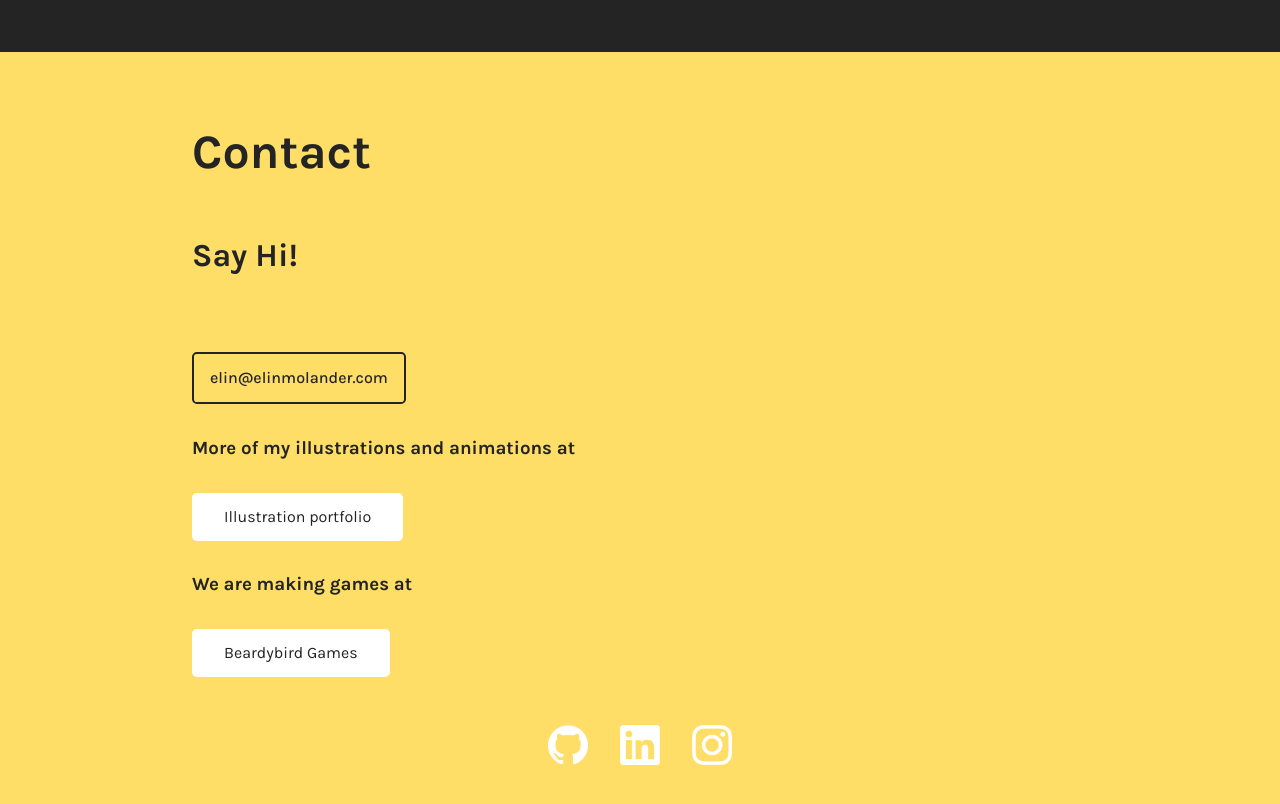
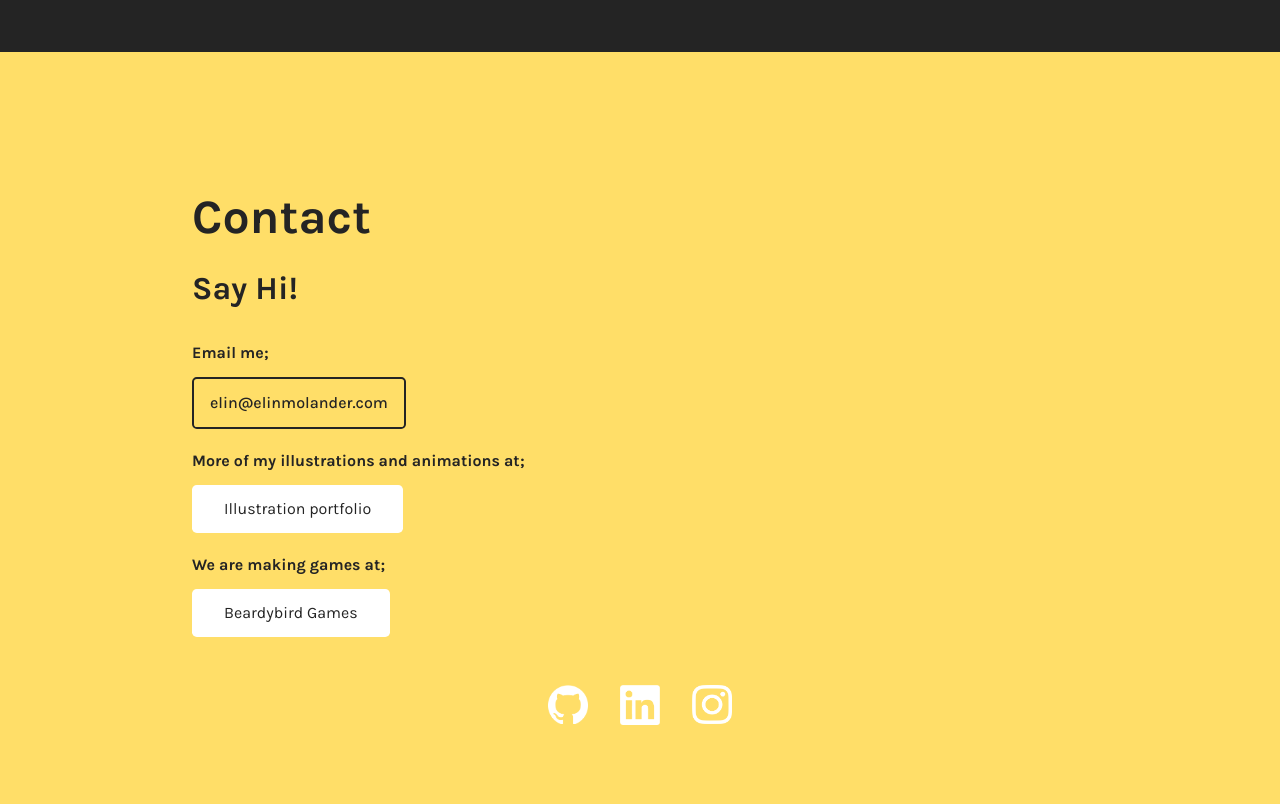
Before and after one commit to ElinMolander/PortfolioSite, a React (Vite) app: page / in a window 1280 px wide. Shown: the part 6320-7124 px from the top of the page. Built offline with nearby package versions, Linux system fonts and the light colour scheme.

Commit message:
updated color-sheme img and spacining in contacts

```diff
--- a/src/components/Contact.jsx
+++ b/src/components/Contact.jsx
@@ -7,12 +7,13 @@ function Contact(props) {
         <section id="contactSection" className="contactSection" ref={contactRef}>
             <div className="contact-segments">
                 <h1>Contact</h1>
+
                 <h3 className="greeting-text"> Say Hi! </h3>
-
-                <a href = "mailto: elin@elinmolander.com" className="outline-button">elin@elinmolander.com</a>
-                <h3>More of my illustrations and animations at</h3>
+                <h2>Email me;</h2>
+                <a href = "mailto: elin@elinmolander.com" className="outline-button dark-outline">elin@elinmolander.com</a>
+                <h2>More of my illustrations and animations at;</h2>
                 <a href="https://elinmolander.com/" className="filled-button">Illustration portfolio</a>
-                <h3>We are making games at</h3>
+                <h2>We are making games at;</h2>
                 <a href="https://www.beardybird.com/" className="filled-button">Beardybird Games</a>
             </div>
 
--- a/src/components/contact.scss
+++ b/src/components/contact.scss
@@ -6,15 +6,19 @@
 }
 
 .greeting-text {
-    margin: 2em 0;
+    margin: 1em 0;
     font-size: 2em;
 }
 
 .contactSection h1 {
     font-size: 3em;
-    margin: 0.5em 0 0 0;
+    margin: 1em 0 0 0;
 }
 
+.contactSection h2 {
+    font-size: 1em;
+    margin: .5em 0 0 0;
+}
 
 .contact-segments {
     display: flex;
--- a/src/css/index.scss
+++ b/src/css/index.scss
@@ -101,21 +101,35 @@ button {
   margin: 1em 0;
   border-radius: $border-radius;
 }
-
-.outline-button:hover {
-  background-color: $secondary-colorWhite;
-  transform: scale(1.1);
-}
+  .outline-button:hover {
+    transform: scale(1.1);
+  }
 
 .light-outline {
-  border: $third-colorYellow 2px solid;
+  border:  2px solid;
   color: $third-colorYellow;
 }
+  .light-outline:hover {
+    background-color: $third-colorYellow;
+    color: $primary-colorBlack;
+  }
+
+.dark-outline {
+  border: $primary-colorBlack 2px solid;
+  color: $primary-colorBlack;
+}
+  .dark-outline:hover {
+    color: $third-colorYellow;
+    background-color: $primary-colorBlack;
+  }
+
+
 .cv-link {
   display: flex;
   align-items: center;
   justify-content: center;
 }
+
 .filled-button {
   background-color: $secondary-colorWhite;
   color:$primary-colorBlack;
```
Also changed, not shown: src/App.jsx (+1 -7 lines), src/assets/SimpleMocupColorScheme.jpg.
